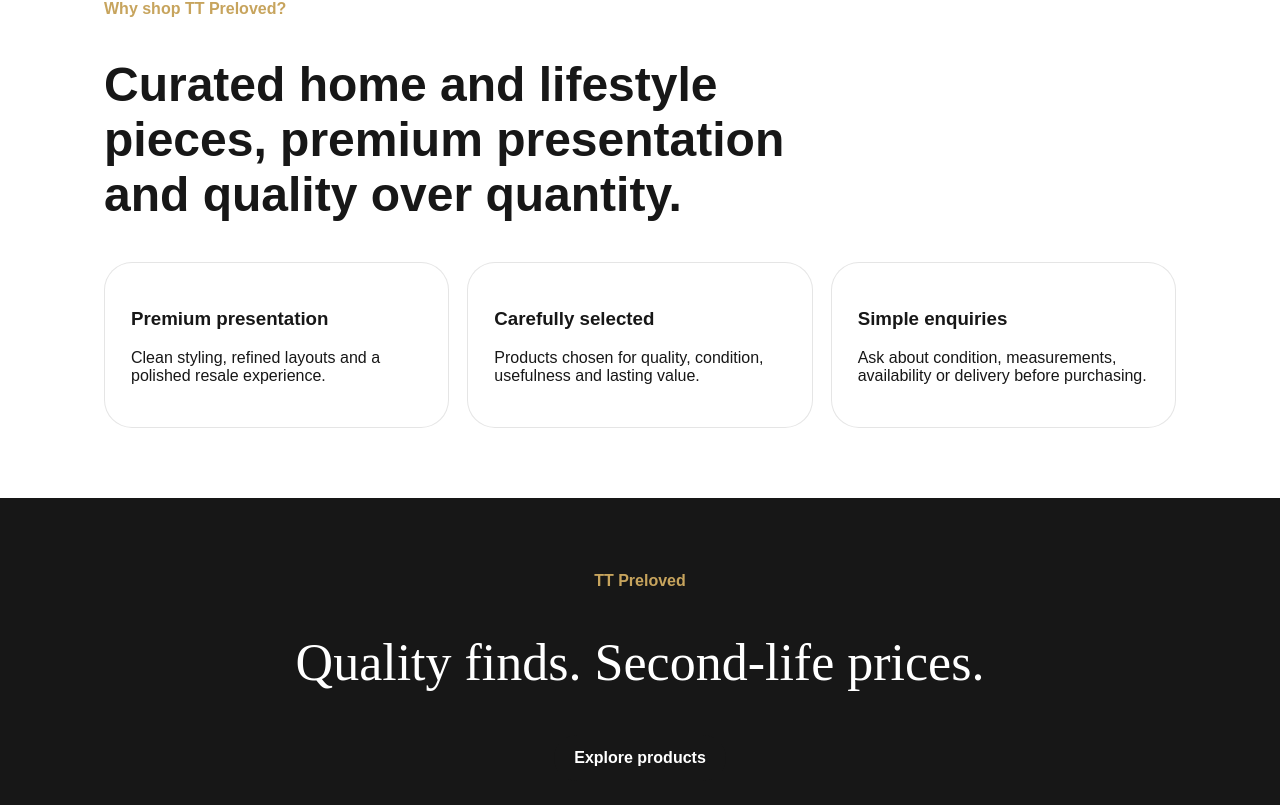
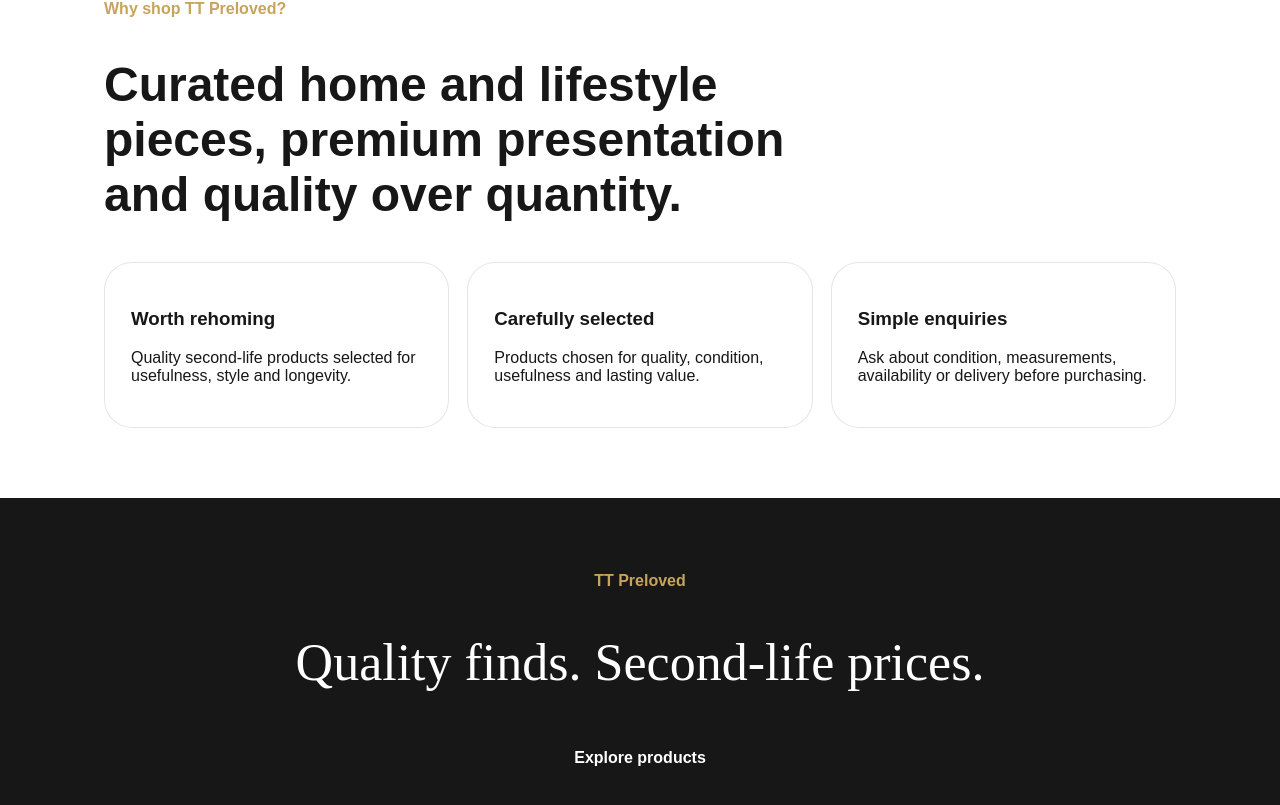
Before and after one commit to deangudgeon123-hub/TT-preloved-, a Next.js app: page / in a window 1280 px wide. Shown: the part 825-1630 px from the top of the page. Built offline with nearby package versions, Linux system fonts and the light colour scheme.

Commit message:
Update homepage card wording

```diff
--- a/app/page.tsx
+++ b/app/page.tsx
@@ -67,9 +67,9 @@
 
           <div className="grid3">
             <div className="card">
-              <h3>Premium presentation</h3>
+              <h3>Worth rehoming</h3>
               <p>
-                Clean styling, refined layouts and a polished resale experience.
+                Quality second-life products selected for usefulness, style and longevity.
               </p>
             </div>
 
```
